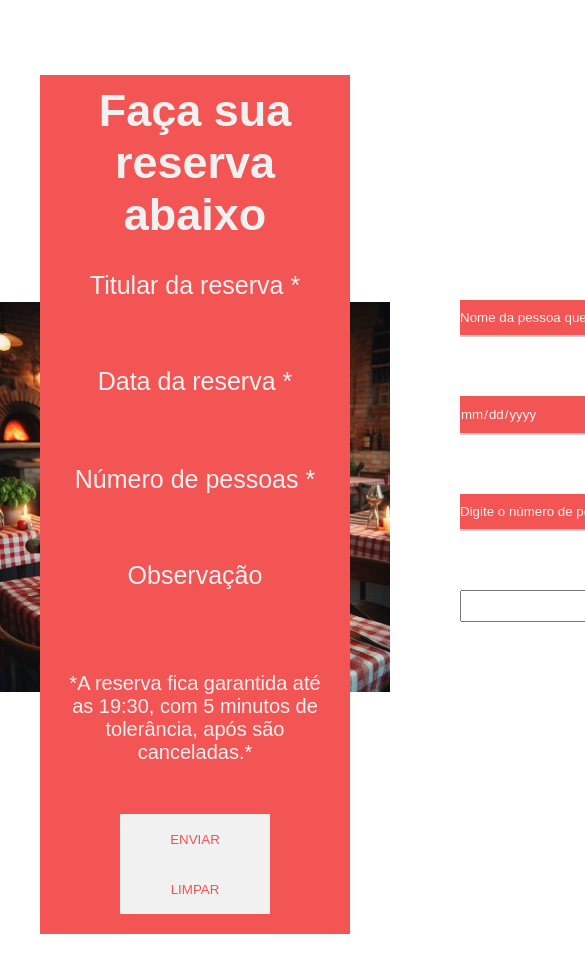
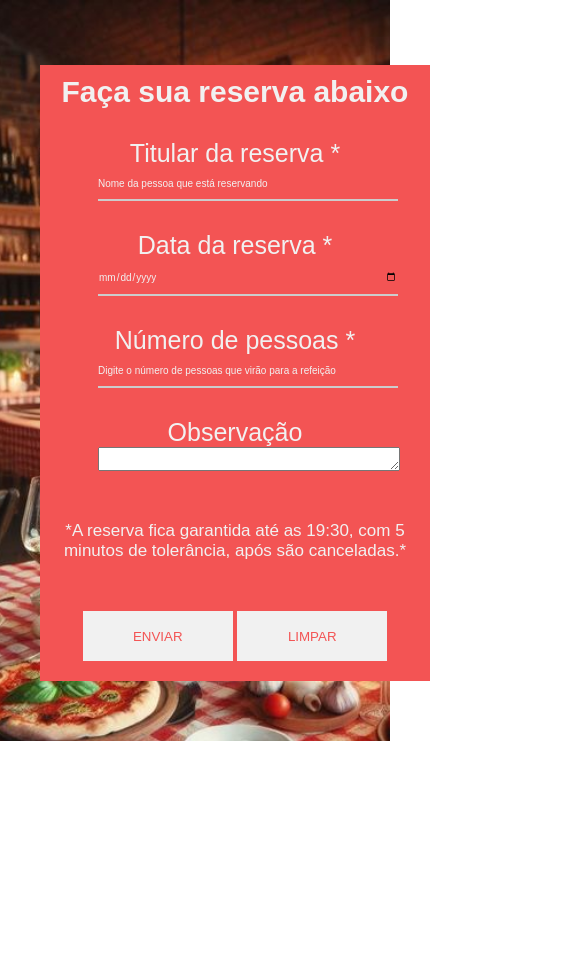
Before and after one commit to dyona21/Projetos, a plain HTML site: page projeto_2/reserva.html in a window 390 px wide. Shown: the top 972 px of the page, 585 px wide, since content can reach past the window. After the commit the page ends 844 px from the top, so only its background shows below. Drawn offline with Linux system fonts and the light colour scheme.

Commit message:
Atualização no arquivo styles

```diff
--- a/projeto_2/css/styles.css
+++ b/projeto_2/css/styles.css
@@ -17,12 +17,12 @@ h4{
 
 .conteiner{
     background-image: url(../img/898870c8-5d54-4a5a-8465-cd80c72c76b6.jpg);
-    background-size: auto;
     background-position: center; /* Centraliza a imagem */
     background-repeat: no-repeat; /* Evita repetir a imagem */
     background-attachment: fixed; /*  o background permaneça fixo enquanto o restante do conteúdo rola:  */
     background-size: 100% auto; /* Largura total e altura proporcional */
     padding: 60px 40px;
+    background-size: cover;
 }
 
 .main-title{
@@ -137,7 +137,6 @@ h4{
 
 .container-1{
     background-image: url(../img/898870c8-5d54-4a5a-8465-cd80c72c76b6.jpg);
-    background-size: auto;
     background-position: center; /* Centraliza a imagem */
     background-repeat: no-repeat; /* Evita repetir a imagem */
     background-attachment: fixed; /*  o background permaneça fixo enquanto o restante do conteúdo rola:  */
@@ -205,3 +204,68 @@ textarea{
     margin-top: 50px;
     margin-bottom: 50px;
 }
+
+@media (max-width:1100px) {
+    .main-title {
+        width: 100%;
+        padding: 10px 10px;
+        margin-bottom: 30px;
+        font-size: 25px;
+    }
+    .second-title h1{
+        font-size: 35px;
+    }
+    .cardapio{
+        width: 100%;
+    }
+
+    .block{
+        left: 300px;
+    }
+}
+
+  @media (max-width:900px){
+    .main-title{
+        padding: 10px 10px;
+        margin-top: 5px;
+    }
+
+    .block{
+        left: 150px;
+    }
+
+    .container-1{
+        background-size: cover;
+    }
+  }
+
+  @media (max-width: 576px) {
+
+    .main-title-1{
+        padding: 10px 10px;
+        margin-top: 5px;
+        font-size: 30px;
+    }
+
+    .block{
+        left: 38px;
+        font-size: 10px;
+
+    }
+
+    input[type="text"],
+    input[type="date"],
+    input[type="number"],
+    textarea{
+        width: 300px;
+    }
+
+    .container-1{
+        width: 100%;
+        background-size: cover;
+    }
+
+    .field{
+        font-size: 17px;
+    }
+  }
```
